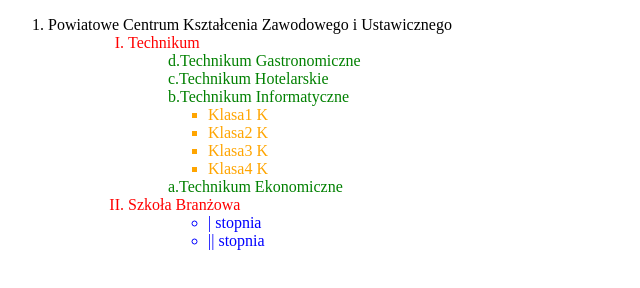
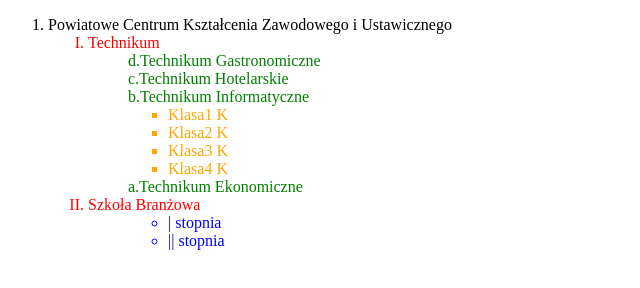
Before and after one commit to piotroll/strona, a plain HTML site: page index.html in a window 1280 px wide. Shown: the whole page, without its empty margins (0-640 px from the left). Drawn offline with Linux system fonts and the light colour scheme.

Commit message:
Update index.html

```diff
--- a/index.html
+++ b/index.html
@@ -7,7 +7,6 @@
 <body>
 <ol>
 <li> Powiatowe Centrum Kształcenia Zawodowego i Ustawicznego</li>
-<ol>
 <ol type="I" >
 <li style="color:red;">Technikum</li>
 
```
